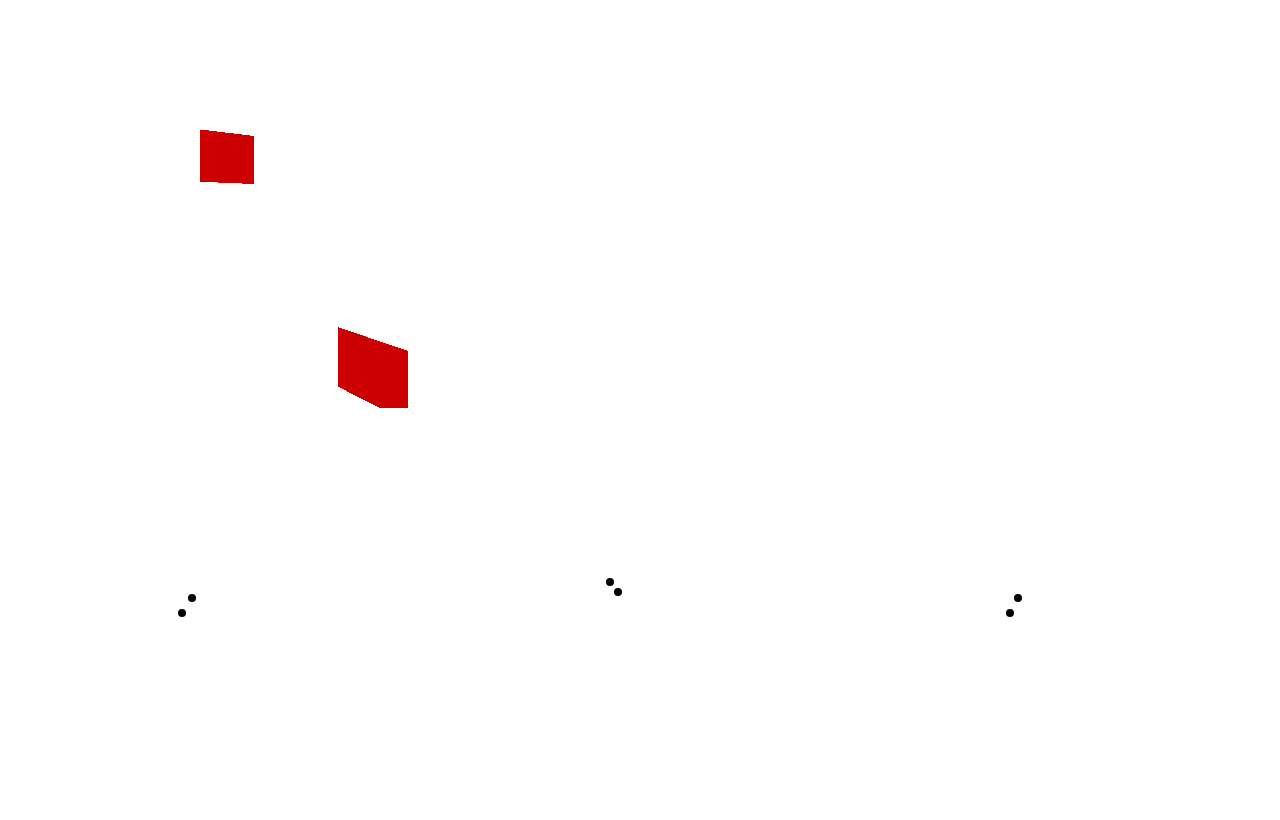
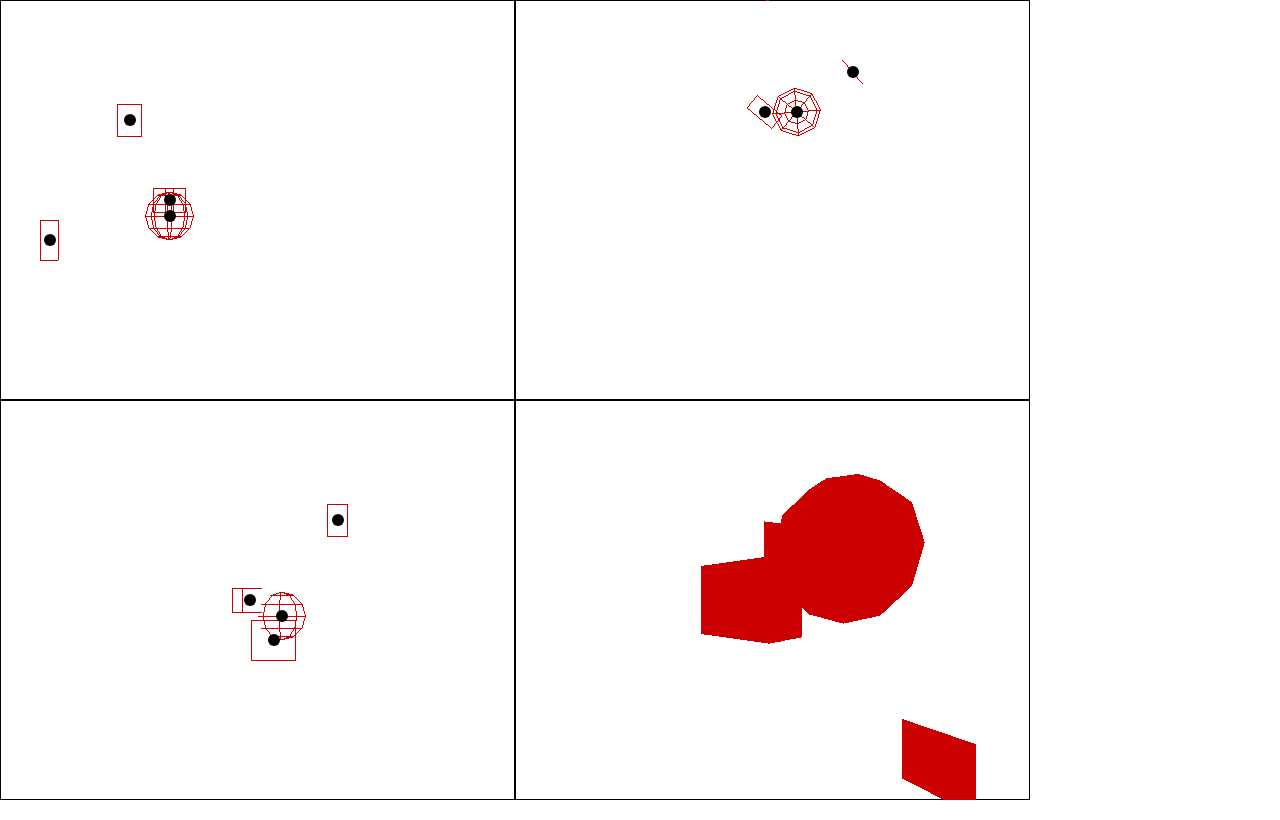
Before and after one commit to DanielPatrickKoenig/composite-builder, a Vue app: page / in a window 1280 px wide. Built offline with nearby package versions, Linux system fonts and the light colour scheme; the HTML template or start-up script is replaced by a standard one.

Commit message:
Signed-off-by: Dan Koenig <dkoenig@gongos.com>

```diff
--- a/src/App.vue
+++ b/src/App.vue
@@ -1,21 +1,33 @@
 <template>
   <div>
-    <threerender v-if="objectManifest != null && objectManifest != undefined" :objects="objectManifest" :perspective='75'></threerender>
-    <wireframe v-if="objectManifest != null && objectManifest != undefined" :objects="objectManifest" :axis="AxisTypes.X"></wireframe>
-    <wireframe v-if="objectManifest != null && objectManifest != undefined" :objects="objectManifest" :axis="AxisTypes.Y"></wireframe>
-    <wireframe v-if="objectManifest != null && objectManifest != undefined" :objects="objectManifest" :axis="AxisTypes.Z"></wireframe>
+    <div class="viewports">
+      <div :style="getQuatStyle(false, false)">
+        <threerender class="prespectiv-view" v-if="shouldRender" :objects="objectManifest" :perspective='75'></threerender>
+      </div>
+      <div :style="getQuatStyle(true, true)">
+        <!-- <wireframe :objects="objectManifest" :axis="AxisTypes.X" v-if="shouldRender"></wireframe> -->
+        <threerender class="x-view" v-if="shouldRender" :objects="objectManifest" :perspective='0' :axis="AxisTypes.X"></threerender>
+      </div>
+      <div :style="getQuatStyle(false, true)">
+        <!-- <wireframe :objects="objectManifest" :axis="AxisTypes.Y" v-if="shouldRender"></wireframe> -->
+        <threerender class="y-view" v-if="shouldRender" :objects="objectManifest" :perspective='0' :axis="AxisTypes.Y"></threerender>
+      </div>
+      <div :style="getQuatStyle(true, false)">
+        <!-- <wireframe :objects="objectManifest" :axis="AxisTypes.Z" v-if="shouldRender"></wireframe> -->
+        <threerender class="z-view" v-if="shouldRender" :objects="objectManifest" :perspective='0' :axis="AxisTypes.Z"></threerender>
+      </div>
+    </div>
+
   </div>
 </template>
 
 <script>
 import ThreeRendering from './components/ThreeRendering.vue'
-import SingleAxisWireFrame from './components/SingleAxisWireFrame.vue'
 import {ObjectTypes} from './components/ObjectTypes.js'
 import {AxisTypes} from './components/AxisTypes.js'
 export default {
   components: {
-    threerender: ThreeRendering,
-    wireframe: SingleAxisWireFrame
+    threerender: ThreeRendering
   },
   name: 'app',
   data () {
@@ -25,14 +37,58 @@ export default {
       AxisTypes: AxisTypes,
       objectManifest: [
         {type: ObjectTypes.PLANE, position: {x: 2, y: 5, z: -26}, rotation: {x: 0, y: 22, z: 0}, size: {width: 6, height: 5, depth: 0}},
-        {type: ObjectTypes.PLANE, position: {x: 10, y: -10, z: -16}, rotation: {x: 0, y: -50, z: 0}, size: {width: 4, height: 4, depth: 0}}
-      ]
+        {type: ObjectTypes.PLANE, position: {x: 10, y: -10, z: -16}, rotation: {x: 0, y: -50, z: 0}, size: {width: 4, height: 4, depth: 0}},
+        {type: ObjectTypes.BOX, position: {x: -1, y: 0, z: -11}, rotation: {x: 0, y: -40, z: 0}, size: {width: 4, height: 3, depth: 2}},
+        {type: ObjectTypes.SPHERE, position: {x: 3, y: 2, z: -11}, rotation: {x: 0, y: -40, z: 0}, size: {radius: 3}}
+      ],
+      centers: {x: 50, y: 50},
+      canRenderViewports: true
     }
+  },
+  computed: {
+    shouldRender: function () {
+      var self = this
+      return self.$data.canRenderViewports && self.$data.objectManifest !== null && self.$data.objectManifest !== undefined
+    }
+  },
+  methods: {
+    getQuatStyle: function (isLeft, isTop) {
+      var self = this
+      var left = isLeft ? 0 : self.$data.centers.x
+      var top = isTop ? 0 : self.$data.centers.y
+      var width = isLeft ? self.$data.centers.x : 100 - self.$data.centers.x
+      var height = isTop ? self.$data.centers.y : 100 - self.$data.centers.y
+      return 'left:' + left + '%;top:' + top + '%;width:' + width + '%;height:' + height + '%;'
+    },
+    rerenderViewports: function () {
+      var self = this
+      self.$data.canRenderViewports = false
+      setTimeout(function () {
+        self.$data.canRenderViewports = true
+      }, 10)
+    }
+  },
+  mounted: function () {
+    var self = this
+    window.addEventListener('resize', function () {
+      self.rerenderViewports()
+    })
   }
 }
 </script>
 
 <style lang="scss">
+div.viewports{
+  position: fixed;
+  top:0;
+  left:0;
+  right:250px;
+  bottom:0;
+  > div{
+    position: absolute;
+    box-shadow: 0 0 0 1px #000000 inset
+  }
+}
 #app {
   font-family: 'Avenir', Helvetica, Arial, sans-serif;
   -webkit-font-smoothing: antialiased;
--- a/src/components/ObjectTypes.js
+++ b/src/components/ObjectTypes.js
@@ -1,5 +1,5 @@
 export const ObjectTypes = {
   PLANE: 0,
-  BOX: 0,
-  SPHERE: 0
+  BOX: 1,
+  SPHERE: 2
 }
--- a/src/components/SingleAxisWireFrame.vue
+++ b/src/components/SingleAxisWireFrame.vue
@@ -1,7 +1,7 @@
 <template>
-  <svg class="single-axis">
-    <axiselement v-for="(o, i) in objects" :key="'group'+i.toString()" :axis='axis' :object="o" :offset="offset"></axiselement>
-  </svg>
+  <div class="single-axis">
+    <axiselement v-for="(o, i) in objects" :key="'group'+i.toString()" :axis='axis' :object="o" :offset="offset" :scale="scale"></axiselement>
+  </div>
 </template>
 <script>
 // import {AxisTypes} from './AxisTypes.js'
@@ -10,10 +10,11 @@ export default {
   components: {
     axiselement: SingleAxisWireFrameElement
   },
-  props: ['objects', 'axis'],
+  props: ['objects', 'axis', 'scale'],
   data () {
     return {
-      offset: {x: 200, y: 200}
+      offset: {x: 200, y: 200},
+      svgID: 'svgElement_' + Math.random().toString().split('.').join('') + Math.random().toString().split('.').join('') + Math.random().toString().split('.').join('')
     }
   },
   mounted: function () {
@@ -23,7 +24,8 @@ export default {
 </script>
 <style lang="scss" scoped>
 svg.single-axis{
-  width:400px;
-  height:400px;
+  width:100%;
+  height:100%;
+  position:absolute;
 }
 </style>
--- a/src/components/SingleAxisWireFrameElement.vue
+++ b/src/components/SingleAxisWireFrameElement.vue
@@ -1,16 +1,17 @@
 <template>
-  <g v-if="proxies.x != null && proxies.x != undefined">
-    <circle :cx="object.position[proxies.x] + offset.x"  :cy="object.position[proxies.y] + offset.x" r="4" />
-  </g>
+  <div class="centered-element" v-if="proxies.x != null && proxies.x != undefined">
+    <a :style="'left:'+((object.position[proxies.x]*scale)).toString()+'px;top:'+((object.position[proxies.y]*scale)).toString()+'px;width:'+moverSize.width.toString()+'px;height:'+moverSize.height.toString()+'px;margin-left:'+(moverSize.width/-2).toString()+'px;margin-top:'+(moverSize.height/-2).toString()+'px;'"></a>
+  </div>
 </template>
 <script>
 import {AxisTypes} from './AxisTypes.js'
 export default {
-  props: ['axis', 'object', 'offset'],
+  props: ['axis', 'object', 'offset', 'scale'],
   data () {
     return {
       AxisTypes: AxisTypes,
-      proxies: {}
+      proxies: {},
+      moverSize: {width: 12, height: 12}
     }
   },
   mounted: function () {
@@ -32,3 +33,17 @@ export default {
   }
 }
 </script>
+<style lang="scss" scoped>
+div.centered-element{
+  left:50%;
+  top:50%;
+  position: absolute;;
+  width:0;
+  height: 0;
+  > a{
+    position: absolute;
+    background-color: #000000;
+    border-radius: 200px;
+  }
+}
+</style>
--- a/src/components/ThreeRendering.vue
+++ b/src/components/ThreeRendering.vue
@@ -1,12 +1,20 @@
 <template>
-  <div class="view-container" :id="containerID">
+  <div class="view-shell">
+    <div class="view-container" :id="containerID">
 
+    </div>
+    <wireframe :objects="objects" :axis="axis" :scale="axisData.scale"></wireframe>
   </div>
 </template>
 <script>
 import {ObjectTypes} from './ObjectTypes.js'
+import {AxisTypes} from './AxisTypes.js'
+import SingleAxisWireFrame from './SingleAxisWireFrame.vue'
 export default {
-  props: ['objects', 'perspective'],
+  props: ['objects', 'perspective', 'axis'],
+  components: {
+    wireframe: SingleAxisWireFrame
+  },
   data () {
     return {
       containerID: 'el_' + Math.random().toString().split('.').join('') + Math.random().toString().split('.').join('') + Math.random().toString().split('.').join(''),
@@ -14,7 +22,11 @@ export default {
       renderer: {},
       scene: {},
       camera: {},
-      ObjectTypes: ObjectTypes
+      ObjectTypes: ObjectTypes,
+      axisData: {
+        axis: this.axis,
+        scale: 8
+      }
     }
   },
   methods: {
@@ -28,29 +40,84 @@ export default {
       // var camera = self.$data.camera
       var scene = self.$data.scene
       for (var i = 0; i < self.objects.length; i++) {
+        var obj = {}
+        var geometry = {}
+        var material = {}
+        var wireframe = {}
+        var line = {}
+        var mesh = {}
         switch (self.objects[i].type) {
           case ObjectTypes.PLANE: {
-            var geometry = new THREE.PlaneGeometry(self.objects[i].size.width, self.objects[i].size.height, 32)
-            var material = new THREE.MeshBasicMaterial({side: THREE.DoubleSide, color: 0xcc0000})
-            var plane = new THREE.Mesh(geometry, material)
-            plane.position.x = self.objects[i].position.x
-            plane.position.y = self.objects[i].position.y
-            plane.position.z = self.objects[i].position.z
-            plane.rotation.x = self.objects[i].rotation.x * (Math.PI / 180)
-            plane.rotation.y = self.objects[i].rotation.y * (Math.PI / 180)
-            plane.rotation.z = self.objects[i].rotation.z * (Math.PI / 180)
-            plane.name = 'yo'
-            scene.add(plane)
+            geometry = new THREE.PlaneBufferGeometry(self.objects[i].size.width, self.objects[i].size.height, 32)
+            material = new THREE.MeshBasicMaterial({side: THREE.DoubleSide, color: 0xcc0000, transparent: true})
+            if (self.isOrthographic) {
+              wireframe = new THREE.EdgesGeometry(geometry)
+              line = new THREE.LineSegments(wireframe, material)
+              line.material.depthTest = false
+              line.material.opacity = 1
+              line.material.transparent = true
+              scene.add(line)
+              obj = line
+            } else {
+              mesh = new THREE.Mesh(geometry, material)
+              scene.add(mesh)
+              obj = mesh
+            }
             break
           }
           case ObjectTypes.BOX: {
+            geometry = new THREE.BoxBufferGeometry(self.objects[i].size.width, self.objects[i].size.height, self.objects[i].size.depth, 32, 32, 32)
+            material = new THREE.MeshBasicMaterial({color: 0xcc0000})
+            if (self.isOrthographic) {
+              wireframe = new THREE.EdgesGeometry(geometry)
+              line = new THREE.LineSegments(wireframe, material)
+              line.material.depthTest = false
+              line.material.opacity = 1
+              line.material.transparent = true
+              scene.add(line)
+              obj = line
+            } else {
+              mesh = new THREE.Mesh(geometry, material)
+              scene.add(mesh)
+              obj = mesh
+            }
             break
           }
           case ObjectTypes.SPHERE: {
+            geometry = new THREE.SphereBufferGeometry(self.objects[i].size.radius)
+            material = new THREE.MeshBasicMaterial({color: 0xcc0000})
+            if (self.isOrthographic) {
+              wireframe = new THREE.EdgesGeometry(geometry)
+              line = new THREE.LineSegments(wireframe, material)
+              line.material.depthTest = false
+              line.material.opacity = 1
+              line.material.transparent = true
+              scene.add(line)
+              obj = line
+            } else {
+              mesh = new THREE.Mesh(geometry, material)
+              scene.add(mesh)
+              obj = mesh
+            }
             break
           }
         }
+        if (obj !== {}) {
+          obj.position.x = self.objects[i].position.x
+          obj.position.y = self.objects[i].position.y
+          obj.position.z = self.objects[i].position.z
+          obj.rotation.x = self.objects[i].rotation.x * (Math.PI / 180)
+          obj.rotation.y = self.objects[i].rotation.y * (Math.PI / 180)
+          obj.rotation.z = self.objects[i].rotation.z * (Math.PI / 180)
+          obj.name = 'yo'
+        }
       }
+    }
+  },
+  computed: {
+    isOrthographic: function () {
+      var self = this
+      return self.perspective === 0
     }
   },
   mounted: function () {
@@ -66,7 +133,29 @@ export default {
     renderer.setSize(_width, _height)
     containerElement.appendChild(renderer.domElement)
     var scene = new THREE.Scene()
-    var camera = new THREE.PerspectiveCamera(self.perspective, _width / _height, 1, 1000)
+    var camera = !self.isOrthographic > 0 ? new THREE.PerspectiveCamera(self.perspective, _width / _height, 1, 1000) : new THREE.OrthographicCamera(_width / (self.$data.axisData.scale * -2), _width / (self.$data.axisData.scale * 2), _height / (self.$data.axisData.scale * -2), _height / (self.$data.axisData.scale * 2), 1, 1000)
+    if (self.isOrthographic) {
+      switch (self.$data.axisData.axis) {
+        case AxisTypes.X: {
+          console.log('x view')
+          camera.rotation.y = -90 * (Math.PI / 180)
+          camera.position.x = -10
+          break
+        }
+        case AxisTypes.Y: {
+          console.log('y view')
+          camera.rotation.x = 90 * (Math.PI / 180)
+          camera.position.y = -10
+          break
+        }
+        case AxisTypes.Z: {
+          console.log('z view')
+          // camera.rotation.z = 90 * (Math.PI / 180)
+          camera.position.z = -10
+          break
+        }
+      }
+    }
     self.$data.scene = scene
     self.$data.camera = camera
     self.renderObjects()
@@ -84,8 +173,19 @@ export default {
 }
 </script>
 <style lang="scss" scoped>
-div.view-container{
-  width:400px;
-  height:400px;
+
+div.view-shell{
+  width:100%;
+  height:100%;
+  position: absolute;
+  top: 0;
+  left: 0;
+  div.view-container{
+    width:100%;
+    height:100%;
+    position: absolute;
+    top: 0;
+    left: 0;
+  }
 }
 </style>
```
